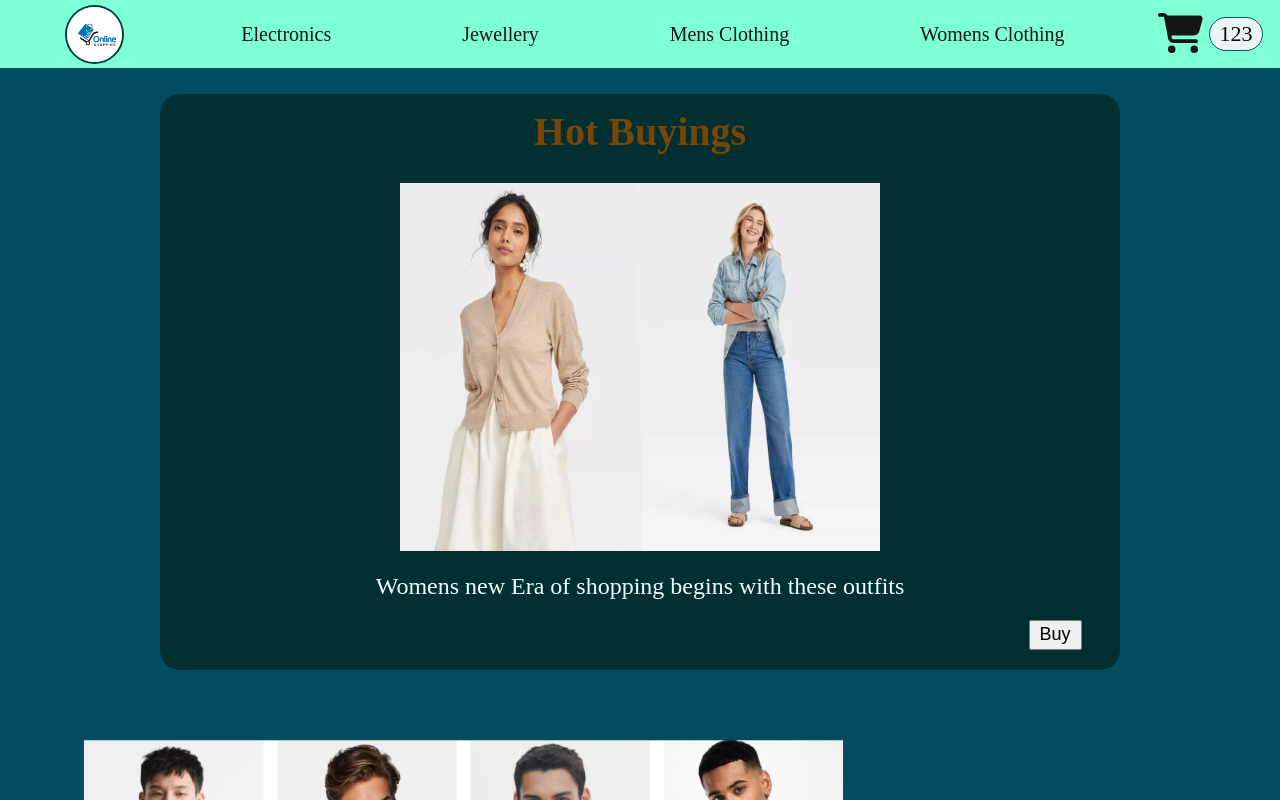
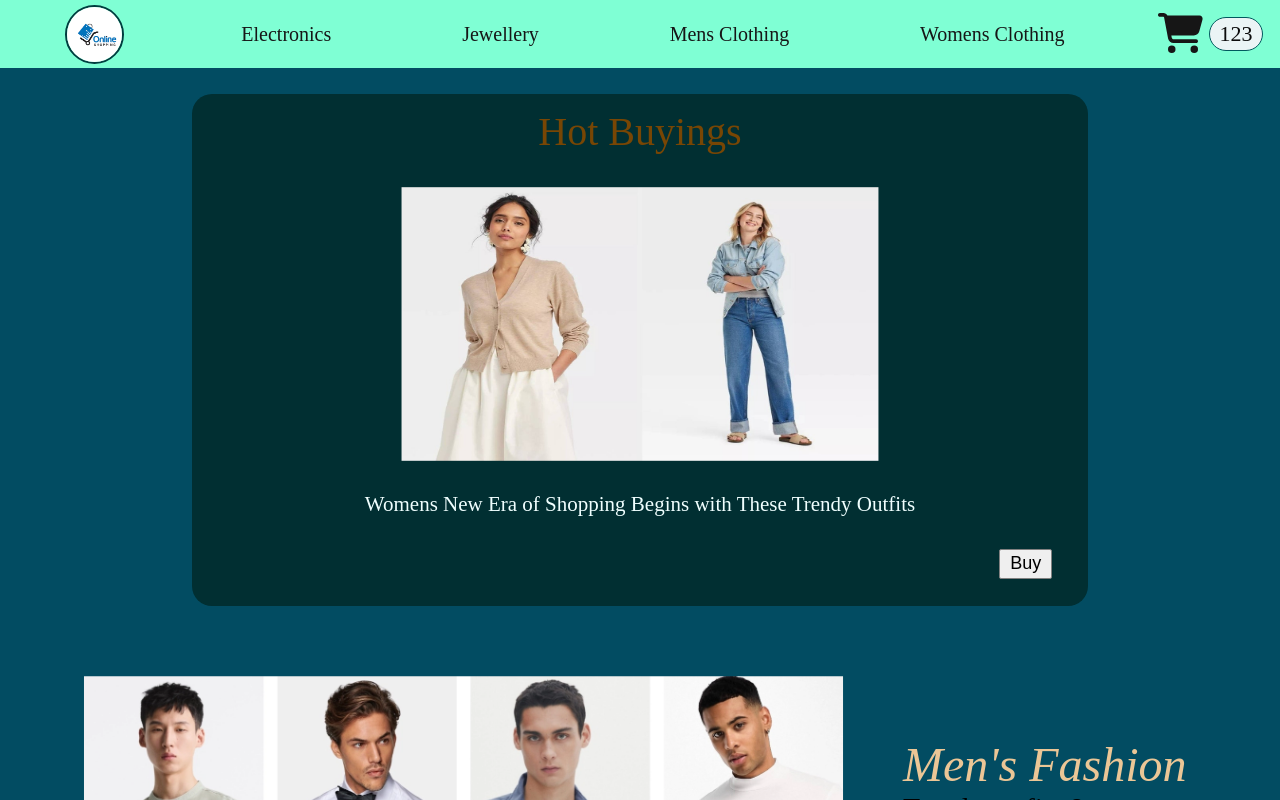
Before and after one commit to shaurgaleebtailor/e-store, a React (Create React App) app: page / in a window 1280 px wide. Shown: the top 800 px of the page. Built offline with nearby package versions, Linux system fonts and the light colour scheme.

Commit message:
made herocarousel section adaptive for different screen variations

```diff
--- a/src/components/AllProducts/DesktopIntro.js
+++ b/src/components/AllProducts/DesktopIntro.js
@@ -7,11 +7,11 @@ const DesktopIntro = ({ productData }) => {
   useEffect(() => {
     let intrsecObsr = new IntersectionObserver(
       (entry) => {
-        if (entry[0].intersectionRatio >= 0.75) {
+        if (entry[0].intersectionRatio >= 0.50) {
             SetIsVisible(true);
         }
       },
-      { threshold: 0.75 }
+      { threshold: 0.50 }
     );
     if (imgRef.current) {
       intrsecObsr.observe(imgRef.current);
--- a/src/components/herocarousel/HeroCarousel.scss
+++ b/src/components/herocarousel/HeroCarousel.scss
@@ -11,6 +11,7 @@
   #carousel-heading {
     margin: 10px;
     text-align: center;
+    font-weight: 300;
     padding: 4px 6px 4px;
     color: burlywood;
     animation: headShadow 2.5s ease-in-out infinite;
@@ -18,11 +19,16 @@
   #img-div {
     margin: 10px 0px 5px;
     min-height: 16rem;
-    min-width: 15.5rem;
+    width: 100%;
+    display: flex;
+    justify-content: center;
   }
   img {
-    width: 15.5rem;
+    width: 75%;
     height: 15rem;
+    @media (max-width: "480px") {
+      width: 88%;
+    }
   }
   p {
     text-align: justify;
@@ -30,14 +36,13 @@
     padding: 2px 3px;
     font-weight: 100;
     color: azure;
-    min-height: 60px;
+    min-height: 50px;
   }
   #btn {
     display: flex;
     align-self: self-end;
-    min-height: 20px;
     padding: 3px 5px 3px;
-    margin: 3px 10px 15px 3px;
+    margin: 3px 5% 5% 3px;
     font-size: 18px;
     border: 1px solid grey;
     border-radius: 2px;
@@ -63,37 +68,42 @@
 }
 // for desktop
 .hero-carousel-desktop {
-  margin: 2% 12.5% 2%;
+  margin: 2% 15% 2%;
   display: flex;
   flex-direction: column;
   align-items: center;
   justify-content: space-between;
   background-color: rgb(1, 47, 50);
-  height: 36rem;
+  height: 32rem;
   border-radius: 20px;
 
-  width: 75%;
+  width: 70%;
   #carousel-heading {
-    margin: 10px 10px 14px;
+    margin: 10px 10px 7px;
     font-size: 40px;
+    font-weight: 300;
     text-align: center;
     padding: 4px 6px 4px;
     color: burlywood;
     animation: headShadow 2.5s ease-in-out infinite;
   }
   #img-div {
-    margin: 10px 0px 15px;
-    min-height: 23rem;
-    min-width: 30rem;
+    margin-top: 0.5%;
+    display: flex;
+    justify-content: center;
+    align-items: center;
+    min-height: 18rem;
+    min-width: 80%;
   }
   img {
-    width: 30rem;
-    height: 23rem;
+    transform: scale(0.95);
+    width: 70%;
+    height: 18rem;
   }
   p {
     text-align: justify;
-    margin: 2px;
-    font-size: 24px;
+    margin: 12px 2px 2px 2px;
+    font-size: 21px;
     padding: 2px 3px;
     font-weight: 100;
     color: azure;
@@ -104,7 +114,7 @@
     align-self: self-end;
     min-height: 30px;
     padding: 3px 10px 3px;
-    margin: 3px 4% 2% 0px;
+    margin: 3px 4% 3% 0px;
     font-size: 18px;
     border: 1px solid grey;
     border-radius: 2px;
@@ -117,4 +127,9 @@
       transform: scale(1.05);
     }
   }
+  @media (min-width: "769px") and (max-width: "1040px") {
+    p {
+      font-size: 18px;
+    }
+  }
 }
--- a/src/components/static/Data.js
+++ b/src/components/static/Data.js
@@ -3,7 +3,7 @@ import womensintro from "../../assets/intro/womens-intro.jpg";
 import electronicsintro from "../../assets/intro/electronics-intro.jpg";
 import jewelleryintro from "../../assets/intro/jewellery-intro-1.jpg";
 import heromens from "../../assets/hero-mens.webp";
-import herojewellery from "../../assets/hero-jewellery.jpg";
+import herojewellery from "../../assets/hero-jewellery-2.jpg";
 import heroelectronics from "../../assets/hero-electronics.jpg";
 import herowomens from "../../assets/hero-womens.jpg";
 
@@ -17,7 +17,7 @@ export const availableCategories = [
 export const heroCarouselData = [
   {
     id: 2,
-    title: "Mens Top Notch latest outfits in T-Shirts, Suits, Hoodies ",
+    title: "Mens Top Notch Latest Outfits in T-Shirts, Suits, Hoodies & More",
     price: 22.3,
     description:
       "Slim-fitting style, contrast raglan long sleeve, three-button henley placket, light weight & soft fabric for breathable and comfortable wearing. And Solid stitched shirts with round neck made for durability and a great fit for casual fashion wear and diehard baseball fans. The Henley style round neckline includes a three-button placket.",
@@ -30,10 +30,10 @@ export const heroCarouselData = [
   },
   {
     id: 17,
-    title: "Womens new Era of shopping begins with these outfits",
+    title: "Womens New Era of Shopping Begins with These Trendy Outfits",
     price: 39.99,
     description:
-      "Lightweight perfet for trip or casual wear---Long sleeve with hooded, adjustable drawstring waist design. Button and zipper front closure raincoat, fully stripes Lined and The Raincoat has 2 side pockets are a good size to hold all kinds of things, it covers the hips, and the hood is generous but doesn't overdo it.Attached Cotton Lined Hood with Adjustable Drawstrings give it a real styled look.",
+      "Lightweight perfet for trip or casual wear---Long sleeve with hooded, adjustable drawstring waist design. Button and zipper front closure raincoat, fully stripes Lined and The Raincoat has 2 side pockets are a good size to hold all kinds of things, it covers the hips, and the hood is generous but doesn't overdo it. Attached Cotton Lined Hood with Adjustable Drawstrings give it a real styled look.",
     category: "women's clothing",
     image: herowomens,
     rating: {
@@ -44,10 +44,10 @@ export const heroCarouselData = [
   {
     id: 14,
     title:
-      "Samsung 49-Inch CHG90 144Hz Curved Gaming Monitor (LC49HG90DMNXZA) – Super Ultrawide Screen QLED ",
+      "Samsung 49-Inch CHG90 144Hz Curved Gaming Monitor - Ultra-Wide, High Performance",
     price: 999.99,
     description:
-      "49 INCH SUPER ULTRAWIDE 32:9 CURVED GAMING MONITOR with dual 27 inch screen side by side QUANTUM DOT (QLED) TECHNOLOGY, HDR support and factory calibration provides stunningly realistic and accurate color and contrast 144HZ HIGH REFRESH RATE and 1ms ultra fast response time work to eliminate motion blur, ghosting, and reduce input lag",
+      "49 INCH SUPER ULTRAWIDE 32:9 CURVED GAMING MONITOR with dual 27 inch screen side by side QUANTUM DOT (QLED) TECHNOLOGY, HDR support and factory calibration provides stunningly realistic and accurate color and contrast 144HZ HIGH REFRESH RATE and 1ms ultra fast response time work to eliminate motion blur, ghosting, and reduce input lag.",
     category: "electronics",
     image: heroelectronics,
     rating: {
@@ -57,10 +57,11 @@ export const heroCarouselData = [
   },
   {
     id: 6,
-    title: "Solid Gold Petite Micropave ",
+    title:
+      "Exquisite Indian Diamonds - Handmade Bracelets & Stunning Necklaces Collection",
     price: 168,
     description:
-      "Satisfaction Guaranteed. Return or exchange any order within 30 days.Designed and sold by Hafeez Center in the United States. Satisfaction Guaranteed. Return or exchange any order within 30 days.",
+      "Satisfaction Guaranteed. Return or exchange any order within 30 days. Designed and sold by Hafeez Center in the United States. Satisfaction Guaranteed. Return or exchange any order within 30 days.",
     category: "jewelery",
     image: herojewellery,
     rating: {
```
Also changed, not shown: src/assets/hero-jewellery-2.jpg (added).
